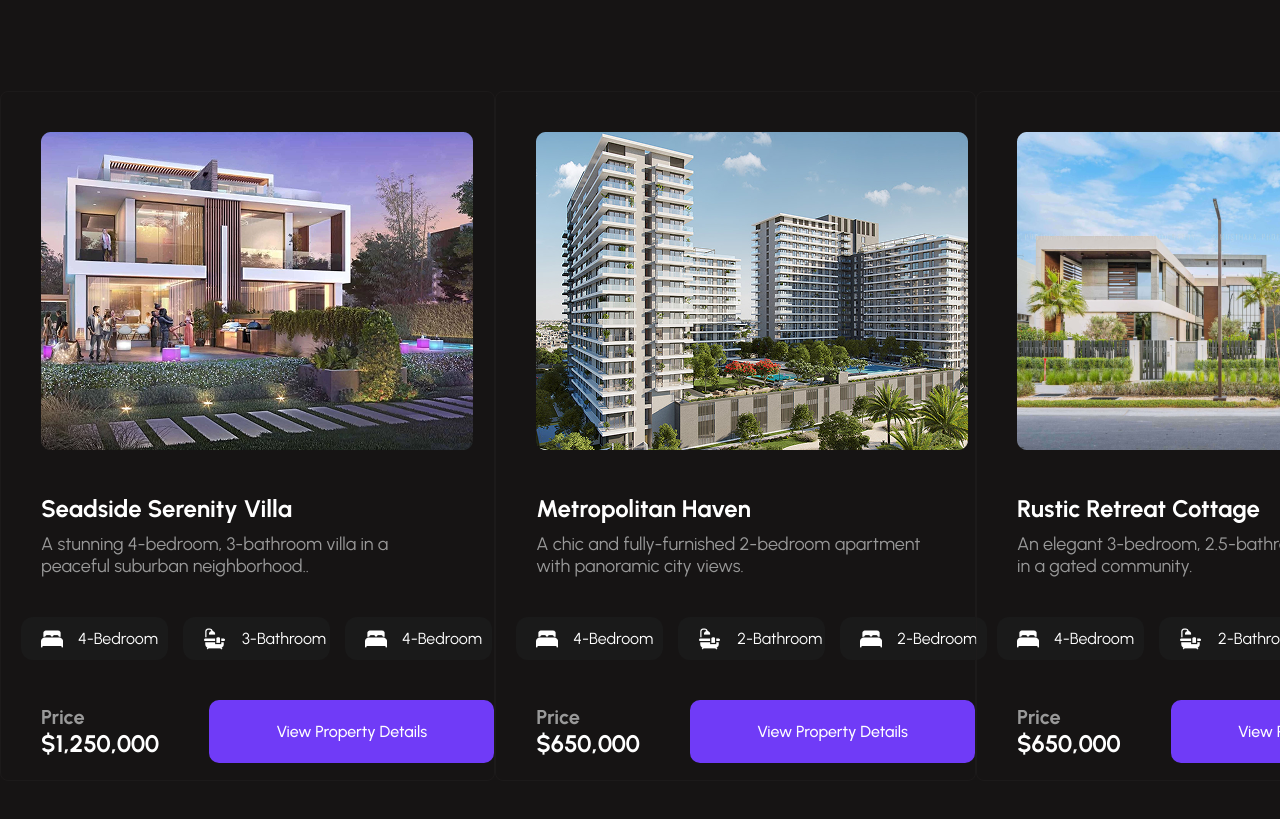
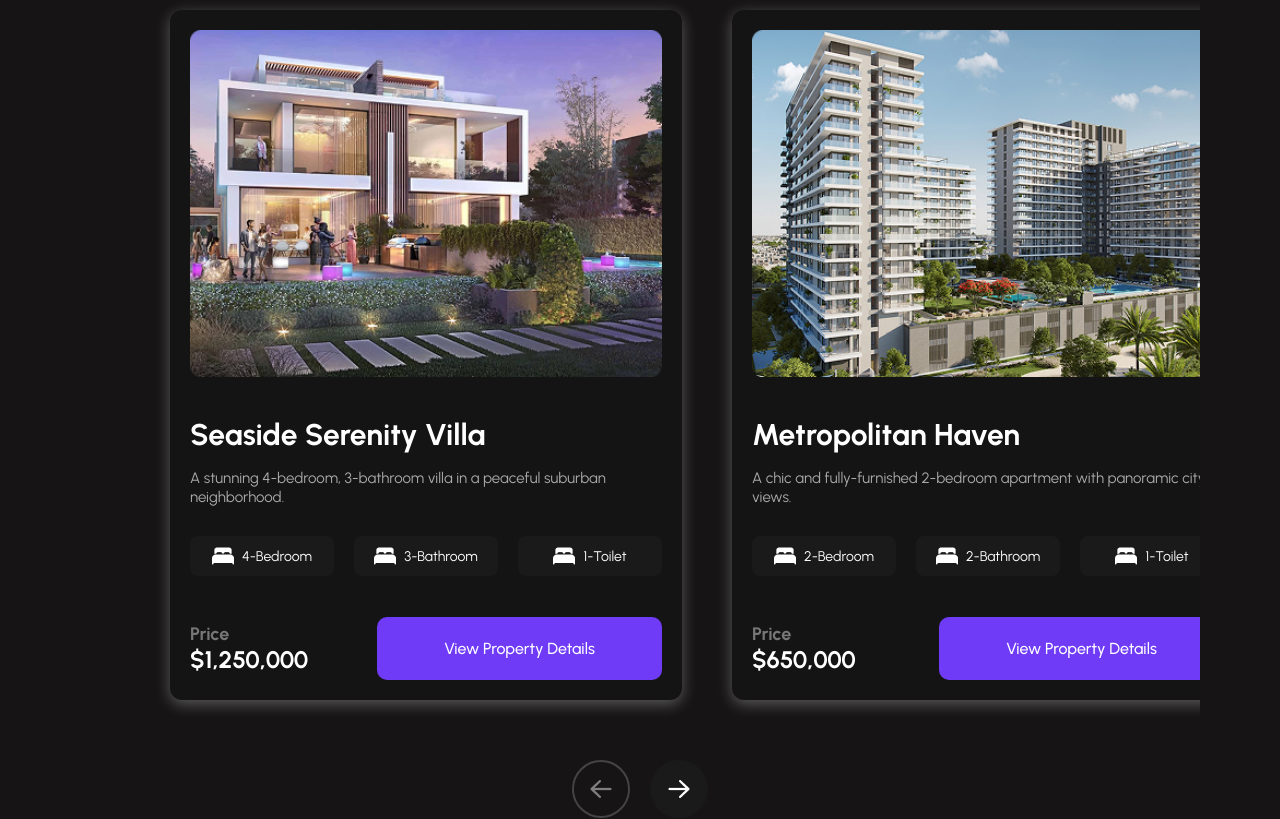
Before and after one commit to Tolordava5/Estetaein, a Vue app: page / in a window 1280 px wide. Shown: the part 1240-2059 px from the top of the page. Built offline with nearby package versions, Linux system fonts and the light colour scheme.

Commit message:
add slots

```diff
--- a/src/Components/Midl.vue
+++ b/src/Components/Midl.vue
@@ -1,256 +1,199 @@
 <template>
-    <div class="midl">
-        <!-- header = first div -->
+  <div class="featured-section">
+    <!-- Header -->
     <div class="intro">
-            <div>
+      <div class="intro-text">
         <h2>Featured Properties</h2>
-                <p>Explore our handpicked selection of featured properties. Each listing offers a glimpse into
-                    exceptional homes and investments available through Estatein. Click "View Details" for more
-                    information.</p>
+        <p>
+          Explore our handpicked selection of featured properties. Each listing
+          offers a glimpse into exceptional homes and investments available
+          through Estatein. Click "View Details" for more information.
+        </p>
       </div>
-            <button>View All Properties</button>
+      <button class="view-all-btn">View All Properties</button>
     </div>
 
-
-
-
-        <!-- Midl = nth 2 div -->
-        <div class="property">
-
-            <!-- first child -->
-            <div>
-                <div>
-                    <img src="@/assets/photos/Villa.png" alt="">
-                    <h3>Seadside Serenity Villa</h3>
-                    <span>A stunning 4-bedroom, 3-bathroom villa in a peaceful suburban neighborhood..</span>
+    <!-- Property Slider -->
+    <div class="property-wrapper">
+      <div
+        class="property-slider"
+        :style="{ transform: `translateX(-${sliderIndex * 100}%)` }"
+      >
+        <div
+          v-for="(property, index) in properties"
+          :key="index"
+          class="property-card"
+        >
+          <div class="property-image">
+            <img :src="property.image" alt="Property Image" />
           </div>
-
+          <div class="property-info">
+            <h3>{{ property.title }}</h3>
+            <span class="description">{{ property.description }}</span>
+          </div>
           <div class="icons">
-                    <div>
-                        <img src="@/assets/photos/Bed.png">
-                        <p>4-Bedroom</p>
-                    </div>
-
-                    <div>
-                        <img src="@/assets/photos/bath.png" alt="">
-                        <p>3-Bathroom</p>
-                    </div>
-                    <div>
-                        <img src="@/assets/photos/Bed.png">
-                        <p>4-Bedroom</p>
+            <div v-for="(detail, i) in property.details" :key="i" class="icon-detail">
+              <img src="@/assets/photos/Bed.png" alt="Detail Icon" />
+              <p>{{ detail }}</p>
             </div>
           </div>
-                <div>
-                    <div>
+          <div class="property-footer">
+            <div class="price-info">
               <h4>Price</h4>
-                        <h5>$1,250,000</h5>
+              <h5>{{ property.price }}</h5>
             </div>
-                    <button>View Property Details</button>
-                </div>
-
-            </div>
-
-
-
-            <!-- nth2 chlid -->
-            <div>
-                <div>
-                    <img src="@/assets/photos/Appartament.png" alt="">
-                    <h3>Metropolitan Haven</h3>
-                    <span>A chic and fully-furnished 2-bedroom apartment with panoramic city views.</span>
-                </div>
-                <div class="icons_2">
-                    <div>
-                        <img src="@/assets/photos/Bed.png">
-                        <p>4-Bedroom</p>
-                    </div>
-
-                    <div>
-                        <img src="@/assets/photos/bath.png" alt="">
-                        <p>2-Bathroom</p>
-                    </div>
-                    <div>
-                        <img src="@/assets/photos/Bed.png">
-                        <p>2-Bedroom</p>
-                    </div>
-                </div>
-                <div>
-                    <div>
-                        <h4>Price</h4>
-                        <h5>$650,000</h5>
-                    </div>
-                    <button>View Property Details</button>
-                </div>
-
-            </div>
-
-
-            <!-- last child -->
-            <div>
-                <div>
-                    <img src="@/assets/photos/Cottage.png" alt="">
-                    <h3>Rustic Retreat Cottage</h3>
-                    <span>An elegant 3-bedroom, 2.5-bathroom townhouse in a gated community.</span>
-                </div>
-                <div class="icons_3">
-                    <div>
-                        <img src="@/assets/photos/Bed.png">
-                        <p>4-Bedroom</p>
-                    </div>
-
-                    <div>
-                        <img src="@/assets/photos/bath.png" alt="">
-                        <p>2-Bathroom</p>
-                    </div>
-                    <div>
-                        <img src="@/assets/photos/Bed.png">
-                        <p>2-Bedroom</p>
-                    </div>
-                </div>
-                <div>
-                    <div>
-                        <h4>Price</h4>
-                        <h5>$650,000</h5>
-                    </div>
-                    <button>View Property Details</button>
+            <button class="details-btn">View Property Details</button>
           </div>
         </div>
       </div>
-        <div class="arrows">
-            <button><img src="../assets/photos/Vector l.png" alt=""></button>
-            <button><img src="../assets/photos/Vector r.png" alt=""></button>
     </div>
 
+    <!-- Arrows -->
+    <div class="arrows">
+      <button @click="prevSlide" class="arrow-btn left">
+        <img src="../assets/photos/Vector l.png" alt="Left Arrow" />
+      </button>
+      <button @click="nextSlide" class="arrow-btn right">
+        <img src="../assets/photos/Vector r.png" alt="Right Arrow" />
+      </button>
+    </div>
   </div>
 </template>
-
-
 <style scoped>
 
-.midl {
+.featured-section {
   background-color: #161414;
-    height: 1200px;
+  padding: 80px;
+  color: white;
+  font-family: sans-serif;
+}
+
+.intro {
+  display: flex;
+  justify-content: space-between;
+  align-items: start;
+  margin-left: 100px;
 
 }
 
-.intro {
-    display: grid;
-    grid-template-columns: 1fr 1fr;
-    padding: 80px 0px 0px 80px;
-
-}
-
-.intro>div:first-child {
+.intro-text {
+  max-width: 800px;
   display: flex;
   flex-direction: column;
   gap: 20px;
-    width: 1150px;
 }
 
 .intro h2 {
   font-size: 48px;
   color: white;
+  margin: 0;
 }
 
 .intro p {
   font-size: 18px;
-    color: #4D4D4D;
+  color: #999;
+  margin: 0;
 }
 
-.intro button {
-    width: 196px;
+.view-all-btn {
   height: 63px;
-    background-color: #1A1A1A;
+  padding: 0 32px;
+  background-color: #1a1a1a;
+  color: white;
   border: none;
-    color: white;
   border-radius: 8px;
-    margin-left: 400px;
-    margin-top: 100px;
+  font-size: 14px;
   cursor: pointer;
-    font-size: 14px;
-
 }
 
-/* -------------------------------------------------------------------------------------------------------------------------------------------- */
-.property {
-    height: 690px;
-    color: white;
-    display: flex;
-    justify-content: flex-start;
-    margin-top: 100px;
+.property-wrapper {
+  overflow: hidden;
 }
 
-.property>div {
-    border: 1.5px solid #1E1C1CCC;
+.property-slider {
+  display: flex;
+  transition: transform 0.5s ease-in-out;
+  gap: 50px;
+  margin-left: 90px;
+}
+
+.property-card {
   width: 512px;
-    border-radius: 8px;
-    margin: 0 auto;
+  height: 690px;
+  background: #141414;
+  border-radius: 12px;
+  padding: 20px;
   display: flex;
   flex-direction: column;
   gap: 20px;
+  box-shadow: 0 4px 15px rgba(255, 255, 255, 0.3);
+  transition: box-shadow 0.3s ease;
+  margin-bottom: 60px;
+  margin-top: 60px;
 }
 
-.property>div:first-child>div:first-child>img {
-    width: 432px;
-    height: 318px;
-    margin-left: 40px;
-    margin-top: 40px;
+.property-image img {
+  width: 100%;
+  object-fit: cover;
+  border-radius: 8px;
 }
 
-.property>div:first-child>div:first-child>h3 {
-    font-size: 24px;
-    margin-left: 40px;
-    margin-top: 40px;
-
+.property-info h3 {
+  margin: 0;
+  margin-top: 15px;
+  margin-bottom: 15px;
+  font-size: 30px;
+  color: white;
 }
 
-.property>div:first-child div:first-child span {
-    color: #999999;
-    font-size: 18px;
-    width: 400px;
-    margin-left: 40px;
-    display: flex;
-    margin-top: 10px;
-    margin-bottom: 20px;
-}
-
-.property>div:first-child>div:last-child img {
-    width: 24px;
+.description {
+  color: #aaa;
+  font-size: 15px;
 }
 
 .icons {
-    width: 140px;
-    display: grid;
-    grid-template-columns: 1fr 1fr 1fr;
-    gap: 15px;
-    margin-left: 20px;
-
+  display: flex;
+  gap: 20px;
+  margin-top: 10px;
+  border-radius: 8px;
 }
 
-.icons>div {
-    color: white;
-    width: 147px;
-    height: 43px;
+.icon-detail {
   display: flex;
   align-items: center;
+  gap: 8px;
   background-color: #1A1A1A;
-    border-radius: 12px;
-    gap: 15px;
-    padding-left: 20px;
-    cursor: pointer;
+  width: 200px;
+  height: 40px;
+  border-radius: 8px;
+  justify-content: center;
 }
 
-.property>div:first-child>div:last-child {
-    display: flex;
-    flex-direction: row;
-    align-items: center;
-    margin-left: 40px;
-    gap: 50px;
-    margin-top: 20px;
-
+.icon-detail p {
+  margin: 0;
+  font-size: 14px;
 }
 
-.property>div:first-child>div:last-child button {
+.property-footer {
+  display: flex;
+  justify-content: space-between;
+  align-items: center;
+  margin-top: auto;
+}
+
+.price-info h4 {
+  margin: 0;
+  font-size: 18px;
+  color: #777;
+}
+
+.price-info h5 {
+  margin: 0;
+  font-size: 24px;
+  color: #fff;
+}
+
+.details-btn {
     width: 285px;
     height: 63px;
     background-color: #703BF7;
@@ -262,202 +205,89 @@
     font-weight: 500;
     transition: all 0.3s ease;
 }
-button:hover {
+.details-btn:hover{
     background-color: #5b2ed1;
     box-shadow: 0 6px 20px rgba(112, 59, 247, 0.5);
     transform: translateY(-2px);
 }
 
-
-.property>div:first-child>div:last-child h4 {
-    color: #999999;
-    font-size: 20px;
-}
-
-.property>div:first-child>div:last-child h5 {
-    font-size: 24px;
-}
-
-/* -------------------------------------------------------------------------------------------------------------------------------------------- */
-.property>div:nth-child(2)>div:first-child img {
-    width: 432px;
-    height: 318px;
-    margin-left: 40px;
-    margin-top: 40px;
-}
-
-.property>div:nth-child(2)>div:first-child h3 {
-    font-size: 24px;
-    margin-left: 40px;
-    margin-top: 40px;
-}
-
-.property>div:nth-child(2)>div:first-child span {
-    color: #999999;
-    font-size: 18px;
-    width: 400px;
-    margin-left: 40px;
+.arrows {
   display: flex;
-    margin-top: 10px;
-    margin-bottom: 20px;
-}
-
-.icons_2 {
-    width: 140px;
-    display: grid;
-    grid-template-columns: 1fr 1fr 1fr;
-    gap: 15px;
-    margin-left: 20px;
-
-}
-
-.icons_2>div {
-    color: white;
-    width: 147px;
-    height: 43px;
-    display: flex;
-    align-items: center;
-    background-color: #1A1A1A;
-    border-radius: 12px;
-    gap: 15px;
-    padding-left: 20px;
+  justify-content: center;
+  gap: 20px;
   cursor: pointer;
 }
 
-.property>div:nth-child(2)>div:last-child {
-    display: flex;
-    flex-direction: row;
-    align-items: center;
-    margin-left: 40px;
-    gap: 50px;
-    margin-top: 20px;
-
-}
-
-.property>div:nth-child(2)>div:last-child button {
-    width: 285px;
-    height: 63px;
-    background-color: #703BF7;
-    color: white;
-    border-radius: 10px;
-    border: none;
-    cursor: pointer;
-    font-size: 16px;
-    font-weight: 500;
-    transition: all 0.3s ease;
-}
-button:hover {
-    background-color: #5b2ed1;
-    box-shadow: 0 6px 20px rgba(112, 59, 247, 0.5);
-    transform: translateY(-2px);
-}
-
-.property>div:nth-child(2)>div:last-child h4 {
-    color: #999999;
-    font-size: 20px;
-}
-
-.property>div:nth-child(2)>div:last-child h5 {
-    font-size: 24px;
-}
-
-/* -------------------------------------------------------------------------------------------------------------------------------------------- */
-.property>div:last-child>div:first-child img {
-    width: 432px;
-    height: 318px;
-    margin-left: 40px;
-    margin-top: 40px;
-}
-.property>:last-child>div:first-child h3 {
-    font-size: 24px;
-    margin-left: 40px;
-    margin-top: 40px;
-}
-.property>div:last-child>div:first-child span {
-    color: #999999;
-    font-size: 18px;
-    width: 400px;
-    margin-left: 40px;
-    display: flex;
-    margin-top: 10px;
-    margin-bottom: 20px;
-}
-.icons_3 {
-    width: 140px;
-    display: grid;
-    grid-template-columns: 1fr 1fr 1fr;
-    gap: 15px;
-    margin-left: 20px;
-
-}
-
-.icons_3>div {
-    color: white;
-    width: 147px;
-    height: 43px;
-    display: flex;
-    align-items: center;
-    background-color: #1A1A1A;
-    border-radius: 12px;
-    gap: 15px;
-    padding-left: 20px;
-    cursor: pointer;
-}
-.property>div:last-child>div:last-child {
-    display: flex;
-    flex-direction: row;
-    align-items: center;
-    margin-left: 40px;
-    gap: 50px;
-    margin-top: 20px;
-
-}
-.property>div:last-child>div:last-child button {
-    width: 285px;
-    height: 63px;
-    background-color: #703BF7;
-    color: white;
-    border-radius: 10px;
-    border: none;
-    cursor: pointer;
-    font-size: 16px;
-    font-weight: 500;
-    transition: all 0.3s ease;
-}
-button:hover {
-    background-color: #5b2ed1;
-    box-shadow: 0 6px 20px rgba(112, 59, 247, 0.5);
-    transform: translateY(-2px);
-}
-.property>div:last-child>div:last-child h4 {
-    color: #999999;
-    font-size: 20px;
-}
-
-.property>div:last-child>div:last-child h5 {
-    font-size: 24px;
-}
-.arrows{
-    margin-top: 70px;
-    display: flex;
-    gap: 20px;
-    justify-content: center;
-
-}
-.arrows button:first-child{
+.arrow-btn {
   width: 58px;
   height: 58px;
   border-radius: 50%;
-    border: 2px solid #1E1C1CCC;
+  display: flex;
+  align-items: center;
+  justify-content: center;
+  cursor: pointer;
+}
+
+.arrow-btn.left {
   background-color: transparent;
+  border: 2px solid #444;
+}
 
-}
-.arrows button:last-child{
-    width: 58px;
-    height: 58px;
-    border-radius: 50%;
-    border: 2px solid #1A1A1A;
-    background-color: #1A1A1A;
-
+.arrow-btn.right {
+  background-color: #1a1a1a;
+  border: 2px solid #1a1a1a;
 }
 </style>
+
+
+<script setup>
+import { ref } from 'vue'
+
+const properties = [
+  {
+    title: 'Seaside Serenity Villa',
+    description:
+      'A stunning 4-bedroom, 3-bathroom villa in a peaceful suburban neighborhood.',
+    image: new URL('@/assets/photos/Villa.png', import.meta.url).href,
+    details: ['4-Bedroom', '3-Bathroom', '1-Toilet'],
+    price: '$1,250,000'
+  },
+  {
+    title: 'Metropolitan Haven',
+    description:
+      'A chic and fully-furnished 2-bedroom apartment with panoramic city views.',
+    image: new URL('@/assets/photos/Appartament.png', import.meta.url).href,
+    details: ['2-Bedroom', '2-Bathroom', '1-Toilet'],
+    price: '$650,000'
+  },
+  {
+    title: 'Rustic Retreat Cottage',
+    description:
+      'An elegant 3-bedroom, 2.5-bathroom townhouse in a gated community.',
+    image: new URL('@/assets/photos/Cottage.png', import.meta.url).href,
+    details: ['3-Bedroom', '2-Bathroom', '1-Toilet'],
+    price: '$820,000'
+  },
+  {
+    title: 'Modern Minimalist Flat',
+    description: 'A bright and cozy flat perfect for city living.',
+    image: 'https://via.placeholder.com/400x300',
+    details: ['1-Bedroom', '1-Bathroom', '1-Garage'],
+    price: '$430,000'
+  }
+]
+
+const sliderIndex = ref(0)
+
+function nextSlide() {
+  if (sliderIndex.value < properties.length - 3) {
+    sliderIndex.value++
+  }
+}
+
+function prevSlide() {
+  if (sliderIndex.value > 0) {
+    sliderIndex.value--
+  }
+}
+</script>
--- /dev/null
+++ b/src/Components/Slider.vue
@@ -0,0 +1,109 @@
+<template>
+    <div class="property-wrapper">
+  <div class="property-slider" :style="{ transform: `translateX(-${sliderIndex * 100}%)` }">
+    <div v-for="(property, index) in properties" :key="index" class="property-card">
+      <div>
+        <img :src="property.image" alt="">
+        <h3>{{ property.title }}</h3>
+        <span>{{ property.description }}</span>
+      </div>
+
+      <div class="icons">
+        <div v-for="(detail, i) in property.details" :key="i">
+          <img src="@/assets/photos/Bed.png">
+          <p>{{ detail }}</p>
+        </div>
+      </div>
+
+      <div>
+        <div>
+          <h4>Price</h4>
+          <h5>{{ property.price }}</h5>
+        </div>
+        <button>View Property Details</button>
+      </div>
+    </div>
+  </div>
+</div>
+
+<!-- Arrows -->
+<div class="arrows">
+  <button @click="prevSlide">
+    <img src="../assets/photos/Vector l.png" alt="">
+  </button>
+  <button @click="nextSlide">
+    <img src="../assets/photos/Vector r.png" alt="">
+  </button>
+</div>
+
+</template>
+<script setup>
+import { ref } from 'vue'
+
+const properties = [
+  {
+    title: "Seaside Serenity Villa",
+    description: "A stunning 4-bedroom, 3-bathroom villa in a peaceful suburban neighborhood.",
+    image: new URL("@/assets/photos/Villa.png", import.meta.url).href,
+    details: ["4-Bedroom", "3-Bathroom", "2-Garage"],
+    price: "$1,250,000"
+  },
+  {
+    title: "Metropolitan Haven",
+    description: "A chic and fully-furnished 2-bedroom apartment with panoramic city views.",
+    image: new URL("@/assets/photos/Appartament.png", import.meta.url).href,
+    details: ["2-Bedroom", "2-Bathroom", "1-Garage"],
+    price: "$650,000"
+  },
+  {
+    title: "Rustic Retreat Cottage",
+    description: "An elegant 3-bedroom, 2.5-bathroom townhouse in a gated community.",
+    image: new URL("@/assets/photos/Cottage.png", import.meta.url).href,
+    details: ["3-Bedroom", "2-Bathroom", "2-Garage"],
+    price: "$820,000"
+  },
+  {
+    title: "Modern Minimalist Flat",
+    description: "A bright and cozy flat perfect for city living.",
+    image: "https://via.placeholder.com/400x300", // ან დაამატე შენი სურათი
+    details: ["1-Bedroom", "1-Bathroom", "1-Garage"],
+    price: "$430,000"
+  },
+]
+
+const sliderIndex = ref(0)
+
+function nextSlide() {
+  if (sliderIndex.value < properties.length - 3) {
+    sliderIndex.value++
+  }
+}
+
+function prevSlide() {
+  if (sliderIndex.value > 0) {
+    sliderIndex.value--
+  }
+}
+</script>
+<style scoped>
+
+.property-wrapper {
+  overflow: hidden;
+  width: 100%;
+}
+
+.property-slider {
+  display: flex;
+  transition: transform 0.5s ease-in-out;
+  gap: 30px;
+}
+
+.property-card {
+  min-width: 33.3333%;
+  box-sizing: border-box;
+  padding: 20px;
+  background: #1a1a1a;
+  border-radius: 8px;
+  color: white;
+}
+</style>
```
Also changed, not shown: 1 other file (tests, documents, lock files or other folders). Lines whose indentation alone changed are shown as unchanged.
